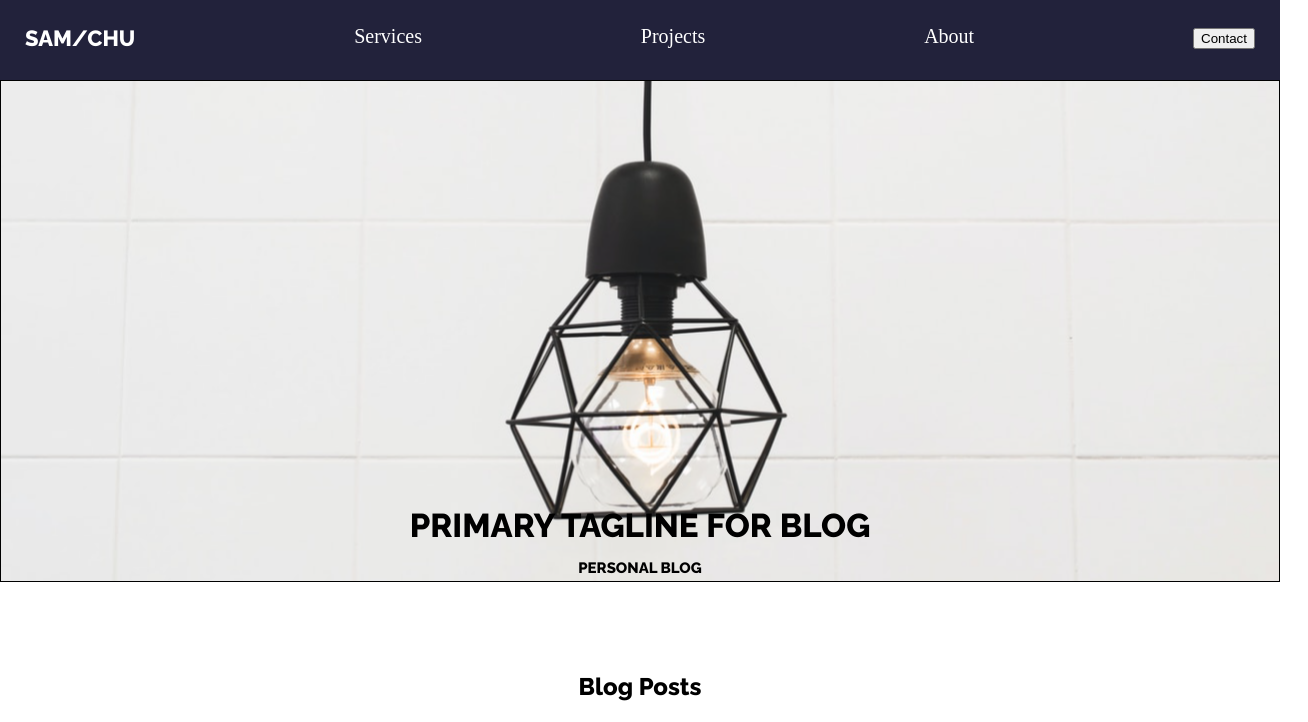
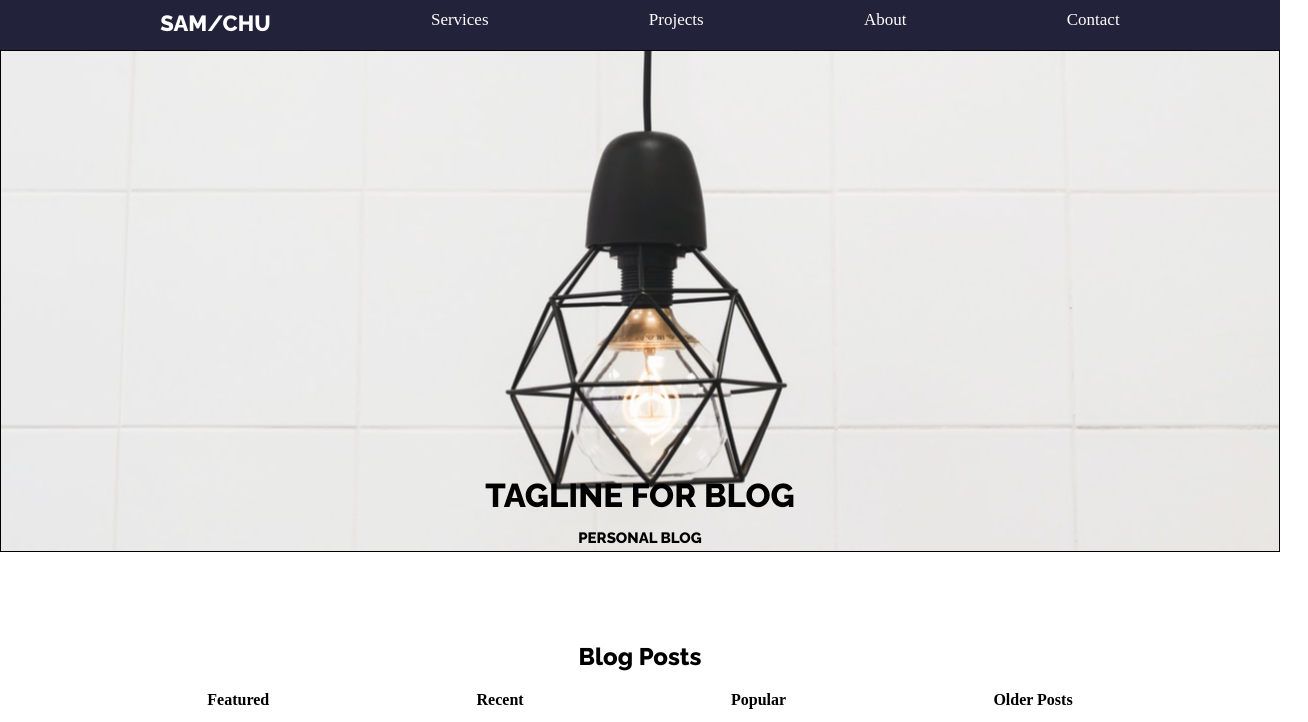
Before and after one commit to samchuu/Udacity-FEND-Personal-Blog-Website, a plain HTML site: page index.html in a window 1280 px wide. Shown: the top 722 px of the page, 1308 px wide, since content can reach past the window. Drawn offline with Linux system fonts and the light colour scheme; files whose address does not match are found by name.

Commit message:
Initial commit

```diff
--- a/css/app.css
+++ b/css/app.css
@@ -1,7 +1,6 @@
 @import url(../css/header.css);
 @import url(../css/box.css);
 @import url(../css/footer.css);
-
 
 body {
   margin: 0;
@@ -10,12 +9,16 @@ body {
 .samchu {
   font-family: "Raleway", sans-serif;
   text-transform: uppercase;
-  font-size: 22px;
+  font-size: 15px;
 }
 
 a {
   text-decoration: none;
   color: white;
+}
+
+.header-txt {
+  font-size: px;
 }
 
 .button {
@@ -26,7 +29,7 @@ a {
   font-size: 15px;
 }
 
-.bio-text {
+#bio-text {
   display: none;
   flex-direction: column;
   align-items: center;
@@ -35,7 +38,7 @@ a {
   overflow: visible;
   color: black;
   line-height: 0.5px;
-  font-size: 25px;
+  font-size: 15px;
   font-family: "Raleway", sans-serif;
   text-transform: uppercase;
   font-size: 22px;
@@ -49,7 +52,7 @@ a {
   width: 99%%;
   height: 500px;
   border: 1px solid black;
-  background: url("/Users/samchu/Documents/Udacity/img/light.png");
+  background: url("../img/light.png");
   background-size: cover;
   background-position: center;
 }
@@ -71,8 +74,6 @@ a {
   color: black;
 }
 
-
-
 .services {
   display: flex;
   flex-direction: column;
@@ -85,14 +86,16 @@ a {
   text-align: center;
 }
 
-
-
 .fonts {
   margin-top: 20px;
 }
 
 .faimage {
-  width: 8%;
+  max-width: 8%;
+}
+
+.social {
+  max-width: 5%;
 }
 .newsletter {
   border: 1px solid black;
@@ -106,37 +109,42 @@ a {
   margin-right: 10px;
 }
 
-
-
-
 @media (min-width: 900px) {
-
   .container {
-
-      display:grid;
+    display: grid;
     grid-template-columns: repeat(8, 1fr);
-      grid-template-rows: 80px 300px 1000px 700px 250px 120px;
+    grid-template-rows: 50px 300px 1000px 700px 250px 120px;
     grid-template-areas:
       "hd hd hd hd hd hd hd hd"
       "nav nav nav nav nav nav nav nav"
       "bg bg bg bg bg bg bg bg"
       "sv sv sv sv sv sv sv sv"
       "nw nw nw nw nw nw nw nw"
-      "ft ft ft ft ft ft ft ft"
+      "ft ft ft ft ft ft ft ft";
   }
 
   header {
     grid-area: hd;
+    display: flex;
+    justify-content: space-evenly;
+    background-color: #22223b;
+    font-size: 17px;
+    min-width: 100%;
+  }
+
+
+.samchu {
+  font-size: 22px;
 }
 
 .bio {
   grid-area: nav;
   background-repeat: no-repeat;
-      background-size:cover;
+  background-size: cover;
   background-position: bottom center;
 }
 
-  .bio-text {
+#bio-text {
   display: flex;
   flex-direction: column;
   align-items: center;
@@ -152,76 +160,66 @@ a {
 }
 
 #mainblog {
-display:flex;
+  display: flex;
 }
 
 .blog-post-heading {
-      grid-area:bg;
-      display:flex;
+  grid-area: bg;
+  display: flex;
   flex-direction: column;
   margin-top: 17em;
 }
 
-
 .services {
   grid-area: sv;
-
 }
 
-  .faimage{
+.faimage {
   width: 10px;
 }
-
 
 .newsletter {
   grid-area: nw;
   line-height: 30px;
   text-align: center;
-
-
 }
 
 footer {
-      grid-area:ft;
+  grid-area: ft;
 }
 
+.social {
+  max-width: 2%;
+}
 
 .services {
-      display:grid;
+  display: grid;
   grid-template-columns: 1fr 1fr;
   grid-template-rows: 50% 50%;
   grid-template-areas:
     "se se"
     "on on";
-
 }
 
 .service-text {
   grid-area: se;
-margin-bottom:200px;
+  margin-bottom: 200px;
 }
 
 .fontsone {
   grid-area: on;
   margin: 30px 0px;
 }
-.fontstwo{
-
+.fontstwo {
   margin: 30px 0px;
 }
 
 .onecon {
   margin-bottom: 200px;
-
 }
 .twocon {
   margin-bottom: 200px;
-
 }
 .faimage {
   width: 4%;
 }
-
-.social {
-  width: 1.5%;
-}
--- a/css/box.css
+++ b/css/box.css
@@ -9,7 +9,7 @@
 }
 
 .blog-text {
-  padding: 15px;
+  padding: 10px;
 }
 .blog-img {
   width: 100%;
--- a/css/footer.css
+++ b/css/footer.css
@@ -5,6 +5,3 @@ footer {
   color: white;
   padding: 10px;
 }
-.social {
-  width: 5.5%;
-}
--- a/css/header.css
+++ b/css/header.css
@@ -1,7 +1,8 @@
 header {
   display: flex;
-  justify-content: space-between;
+  justify-content: space-evenly;
   background-color: #22223b;
-  font-size: 20px;
-  padding: 25px;
+  font-size: 15px;
+  padding: 10px 0px;
+  width: 100%;
 }
--- a/css/page1.css
+++ b/css/page1.css
@@ -16,7 +16,7 @@ h1 {
 }
 
 .social {
-  width: 7%;
+  max-width: 5%;
   padding: 5px;
 }
 
@@ -31,10 +31,11 @@ h1 {
 }
 header {
   display: flex;
-  justify-content: space-between;
+  justify-content: space-evenly;
   background-color: #22223b;
-  font-size: 20px;
-  padding: 25px;
+  font-size: 10px;
+  padding: 10px 0px;
+  width: 100%;
 }
 
 a {
@@ -45,7 +46,7 @@ a {
 #samchu {
   font-family: "Raleway", sans-serif;
   text-transform: uppercase;
-  font-size: 22px;
+  font-size: 15px;
 }
 
 .title {
@@ -53,7 +54,8 @@ a {
 }
 
 .canon {
-  width: 100%;
+  max-width: 80%;
+  max-height: 1%;
 }
 
 #main {
@@ -61,7 +63,7 @@ a {
   flex-direction: column;
   align-items: center;
   line-height: 1.5;
-  padding: 0px 10px;
+  padding: 0px 5px;
 }
 
 .one,
@@ -86,46 +88,51 @@ footer {
   .container {
     display: grid;
     grid-template-columns: repeat(8, 1fr);
-    grid-template-rows: 100px 300px 1700px 100px;
+    grid-template-rows: auto;
     grid-template-areas:
       "hd hd hd hd hd hd hd hd"
-      "tt tt tt tt tt tt tt at"
-      "main main main main main main main main"
+      "tt tt tt tt tt tt tt tt"
+      "main main main main main main main at"
       "ft ft ft ft ft ft ft ft";
   }
 
   header {
     grid-area: hd;
+    font-size: 16px;
   }
 
   .avatar {
     grid-area: at;
     border: 1px solid black;
     text-align: end;
-    width: 91%;
-    height: 190%;
-    margin-top: 100px;
+    max-width: 80%;
+    max-height: 28%;
     border-radius: 1%;
     box-shadow: 2px 2px 6px grey;
+    display: flex;
+    flex-direction: column;
   }
   .avt-pic {
+    width: 100%;
+    height: auto;
   }
 
   .avt-txt {
     text-align: start;
+    font-size: 14px;
   }
   .blogtext {
     grid-area: tt;
     text-align: center;
 
-    margin-left: 270px;
-    margin-top: 20px;
+    margin-top: 100px;
   }
 
   #main {
     grid-area: main;
-    margin: 0px 22%;
+    margin-left: 240px;
     line-height: 2;
+    text-align: center;
   }
 
   footer {
@@ -137,7 +144,8 @@ footer {
   }
 
   .canon {
-    height: 600px;
+    max-width: 50%;
+    max-height: 1%;
   }
 
   .one {
@@ -145,9 +153,12 @@ footer {
   }
 
   .two {
-    margin-right: 63%;
+    margin-right: 60%;
   }
 
+  button {
+    margin-right: 50px;
+  }
   .lorem-text {
     display: flex;
     flex-direction: column;
--- a/index.html
+++ b/index.html
@@ -13,15 +13,15 @@
     <div class="container">
 <header>
     <a href="#" class="samchu">Sam/Chu</a>
-            <a href="#">Services</a>
-            <a href="#">Projects</a>
-            <a href="#">About</a>
-            <a class="cta" href="#"><button>Contact</button></a>
+            <a href="#" class="header-txt">Services</a>
+            <a href="#" class="header-txt">Projects</a>
+            <a href="#" class="header-txt">About</a>
+            <a href="#" class="header-txt">Contact</a>
 </header>
 
 <section class="bio">
-    <div class="bio-text">
-    <h1>Primary Tagline for Blog</h1>
+    <div id="bio-text">
+    <h1>Tagline for Blog</h1>
     <p class="p-blog">Personal Blog</p>
 </div>
 
```
Also changed, not shown: html/page 1.html (+2 -2 lines). Lines whose indentation alone changed are shown as unchanged.
